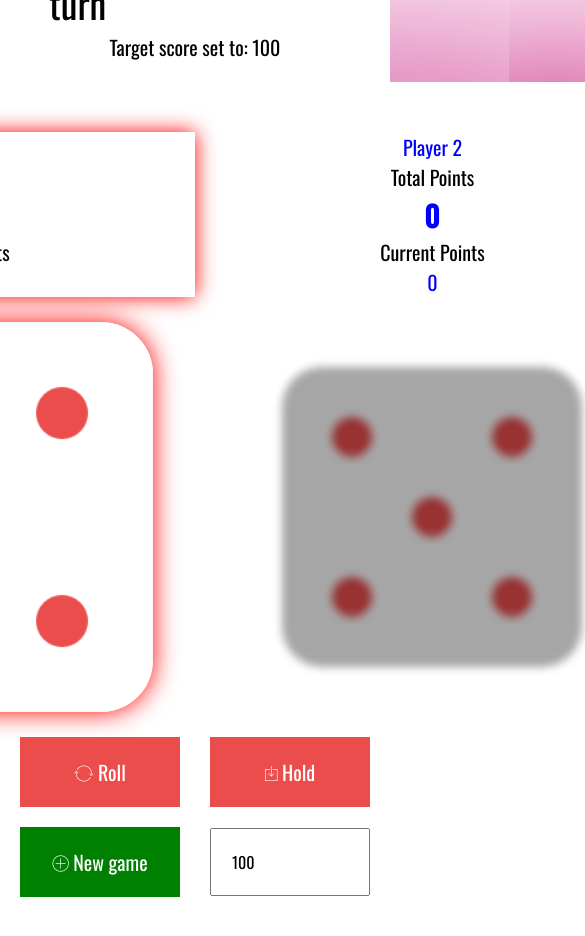
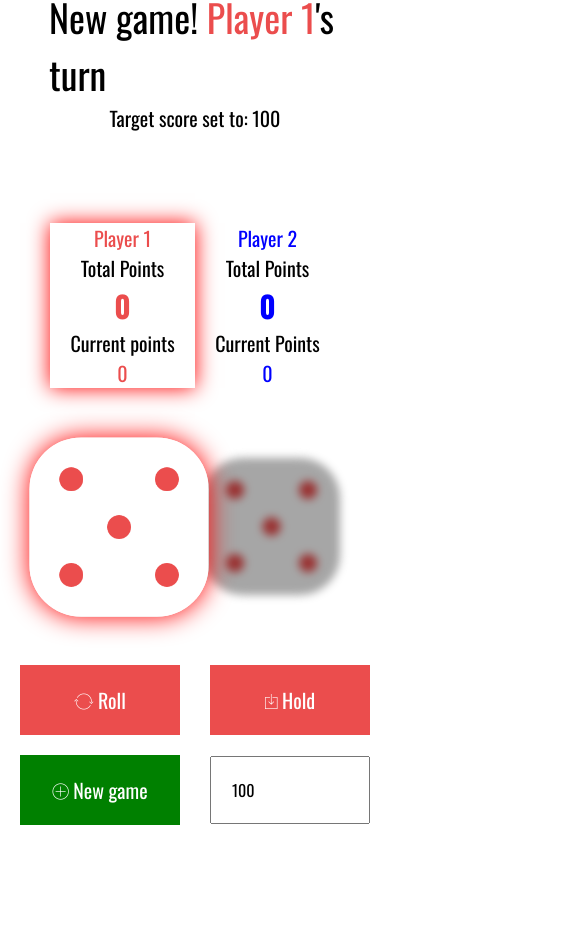
Before and after one commit to Snudde/Pig-Game-JS, a plain HTML site: page index.html in a window 390 px wide. Shown: the top 936 px of the page, 585 px wide, since content can reach past the window. After the commit the page ends 875 px from the top, so only its background shows below. Drawn offline with nearby package versions, Linux system fonts and the light colour scheme.

Commit message:
Refactor CSS styles for body and game area; adjust message container margin and add responsive design for smaller screens

```diff
--- a/css/style.css
+++ b/css/style.css
@@ -75,7 +75,6 @@ body {
   font-family: "Oswald", sans-serif;
   font-optical-sizing: auto;
   font-weight: 400;
-  background-color: #fff8fc;
 }
 
 .game-area {
@@ -84,9 +83,9 @@ body {
   justify-content: center;
   align-items: center;
   width: 1050px;
-  background-color: #ffffff;
+
   padding: 50px;
-  box-shadow: 0px 10px 220px 10px #bf0071;
+
   border-radius: 25px;
 }
 
@@ -169,12 +168,10 @@ body {
 }
 
 .message-container {
-  margin-bottom: 0px;
-  background-color: #fff;
+  margin-bottom: 20px;
+
   padding: 20px 49px;
   z-index: 99;
-  border-top-right-radius: 25px;
-  border-top-left-radius: 25px;
 }
 
 .message-container img {
@@ -325,3 +322,15 @@ input:disabled {
   font-weight: bold;
   font-size: 38px;
 }
+
+@media (max-width: 1052px) {
+  .game-area {
+    width: 100%;
+  }
+}
+
+@media (max-width: 552px) {
+  .player-stuff {
+    gap: 15px;
+  }
+}
```
